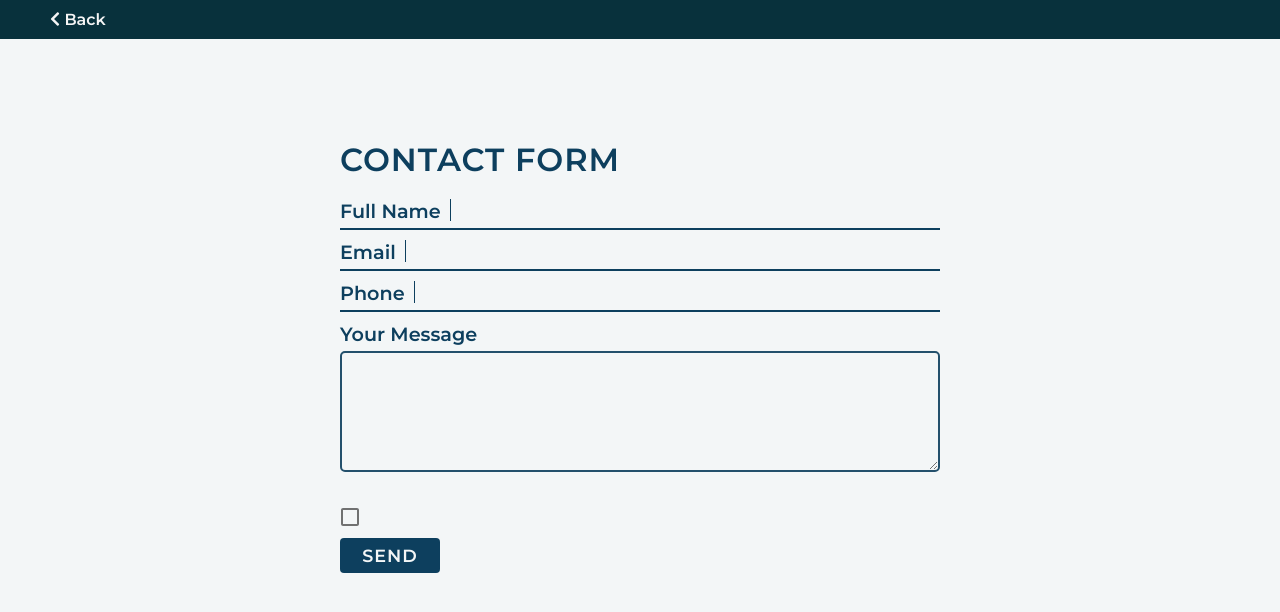
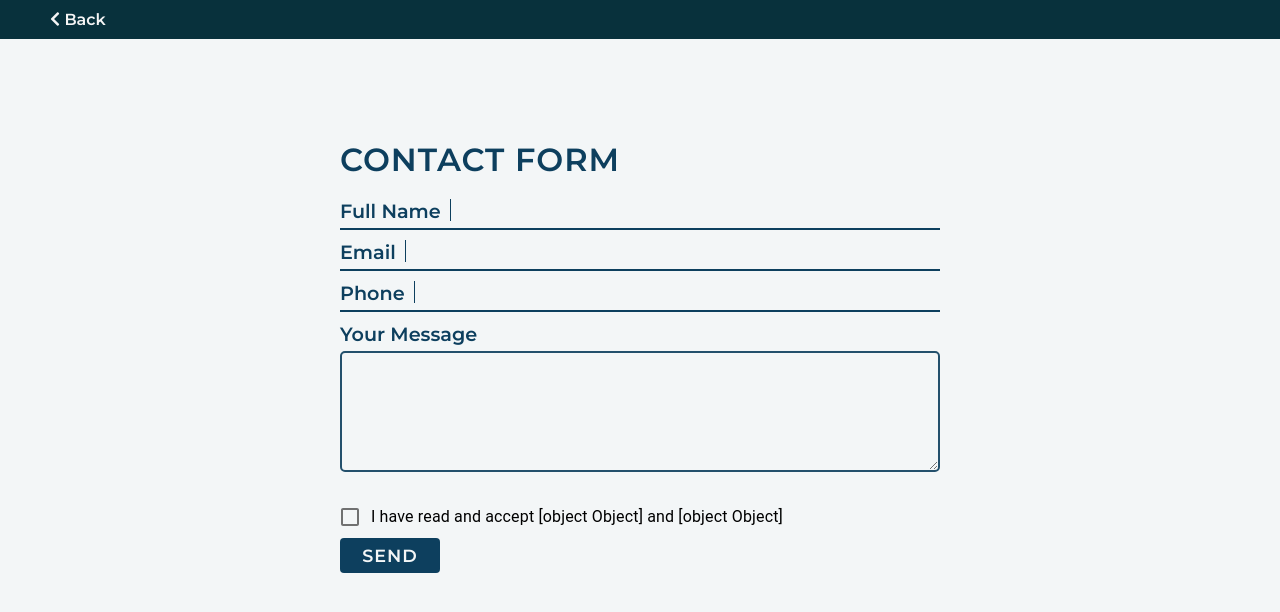
Before and after one commit to rafael-29/advisorforlife, a React (Create React App) app: page / in a window 1280 px wide. Both pictures are taken after a click on the element 640 px from the left and 1147 px from the top of the page. Shown: the top 612 px of the page. Built offline with nearby package versions, Linux system fonts and the light colour scheme; a web font is replaced by a local one.

Commit message:
accept terms

```diff
--- a/src/components/Contact.js
+++ b/src/components/Contact.js
@@ -24,6 +24,7 @@ setcForm({...cForm, [name]: value})
 
 const sendForm = e => {
 e.preventDefault();
+if(accept === false) return alert('Please read and accept our terms and policies')
 
 axios.post('https://bakedbyartapi.herokuapp.com/henrymessages/add', cForm)
 .then( () => {
@@ -76,8 +77,8 @@ return(
             className="cform-inp-m" />
         </div>
 
-        <FormControlLabel checked={accept}
-        control={<Checkbox>I have read and accept <Link to="/termscon">Terms</Link> and <Link to="/privacy">Privacy Policy</Link> </Checkbox>}
+        <FormControlLabel checked={accept} label={`I have read and accept ${<Link to="/termscon">Terms</Link>} and ${<Link to="/privacy">Privacy Policy</Link>}`}
+        control={<Checkbox />}
         onChange={() => setAccept(!accept)} />
 
         <button className="cform-btn">SEND</button>
```
